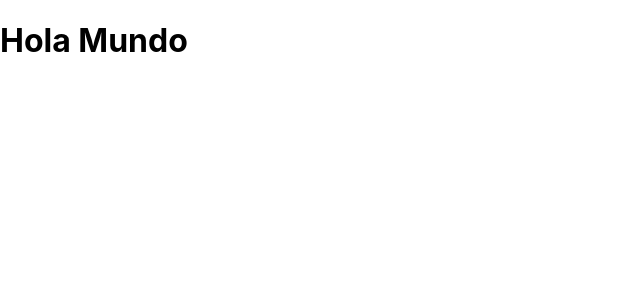
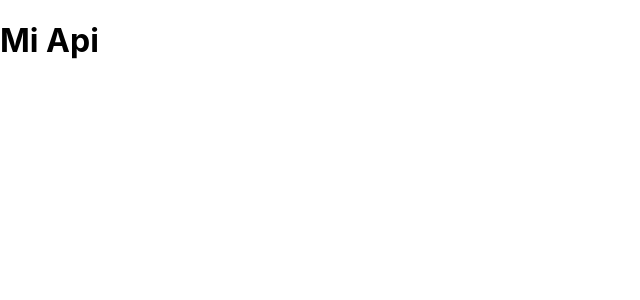
Before and after one commit to CrissRayes/desPruebaUno, a React (Create React App) app: page / in a window 1280 px wide. Shown: the top 300 px of the page, without its empty margins (0-640 px from the left). Built offline with nearby package versions, Linux system fonts and the light colour scheme.

Commit message:
agrega archivo MiApi

```diff
--- a/src/App.js
+++ b/src/App.js
@@ -1,7 +1,9 @@
+import MiApi from './MiApi';
+
 function App () {
   return (
     <div className="App">
-      <h1>Hola Mundo</h1>
+      <MiApi />
     </div>
   );
 }
--- /dev/null
+++ b/src/MiApi.jsx
@@ -0,0 +1,8 @@
+const MiApi = () => {
+  return (
+    <div>
+      <h1> Mi Api</h1>
+    </div>
+  )
+}
+export default MiApi
```
